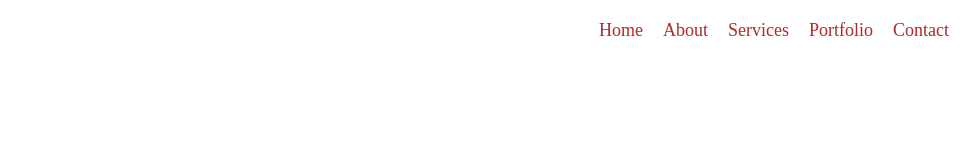
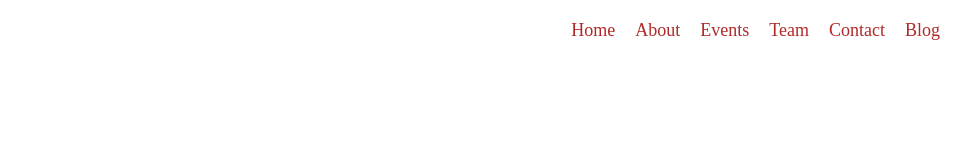
Before and after one commit to Yash-Var/mern_app, a plain HTML site: page anmol/index.html in a window 1280 px wide. Shown: the full height of the page, 193-1173 px from the left. Drawn offline with Linux system fonts and the light colour scheme.

Commit message:
navbar done

```diff
--- a/anmol/index.html
+++ b/anmol/index.html
@@ -6,6 +6,8 @@
     <meta http-equiv="X-UA-Compatible" content="IE=edge">
     <meta name="viewport" content="width=device-width, initial-scale=1.0">
     <title>Team | MathSoc IITD</title>
+    <link rel="stylesheet" href="https://cdnjs.cloudflare.com/ajax/libs/font-awesome/4.7.0/css/font-awesome.min.css">
+    <!-- <link rel="stylesheet" href="https://cdnjs.cloudflare.com/ajax/libs/twitter-bootstrap/4.1.3/css/bootstrap.min.css"> -->
     <link rel="stylesheet" href="styles.css">
 </head>
 
@@ -17,9 +19,10 @@
             <ul id="sidemenu">
                 <li><a href="#header" rel="noopener noreferrer">Home</a>
                 <li><a href="#about" rel="noopener noreferrer">About</a>
-                <li><a href="#services" rel="noopener noreferrer">Services</a>
-                <li><a href="#portfolio" rel="noopener noreferrer">Portfolio</a>
+                <li><a href="#services" rel="noopener noreferrer">Events</a>
+                <li><a href="#portfolio" rel="noopener noreferrer">Team</a>
                 <li><a href="#contact" rel="noopener noreferrer">Contact</a>
+                <li><a href="#contact" rel="noopener noreferrer">Blog &nbsp;</a>
 
             </ul>
 
--- a/anmol/styles.css
+++ b/anmol/styles.css
@@ -53,17 +53,19 @@ nav ul li a {
     text-decoration: none;
     font-size: 18px;
     position: relative;
+
 }
 
 nav ul li a::after {
     content: '';
     width: 0%;
     height: 3px;
-    background-color: #ff004f;
+    background-color: #7d7779;
     position: absolute;
     left: 0;
     bottom: -6px;
     transition: 0.5s;
+    /* transition: all 200ms linear; */
 }
 
 nav ul li a:hover::after {
```
